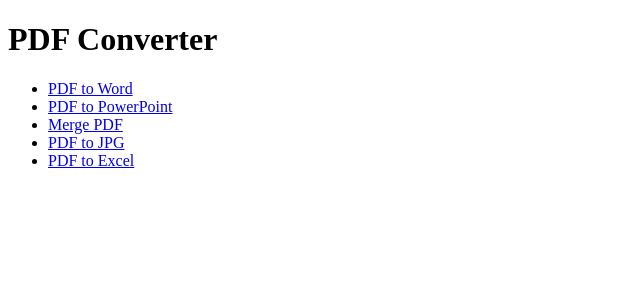
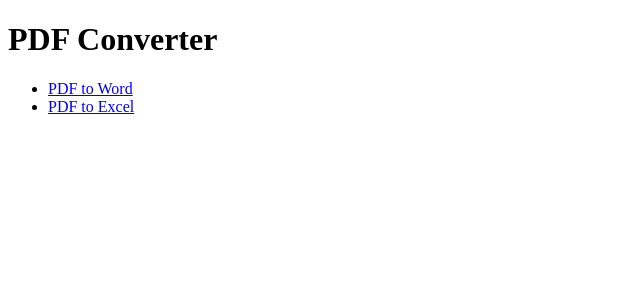
Before and after one commit to HamzaALX/testwebsite1469, a Flask app: page / in a window 1280 px wide. Shown: the top 300 px of the page, without its empty margins (0-640 px from the left). Run offline with Flask 3, Linux system fonts and the light colour scheme.

Commit message:
Add files via upload

```diff
--- a/templates/index.html
+++ b/templates/index.html
@@ -10,9 +10,6 @@
     <h1>PDF Converter</h1>
     <ul>
         <li><a href="/pdf_to_word">PDF to Word</a></li>
-        <li><a href="/pdf_to_powerpoint">PDF to PowerPoint</a></li>
-        <li><a href="/merge_pdf">Merge PDF</a></li>
-        <li><a href="/pdf_to_jpg">PDF to JPG</a></li>
         <li><a href="/pdf_to_excel">PDF to Excel</a></li>
     </ul>
 </body>
```
Also changed, not shown: requirements.txt (+19 -4 lines).
